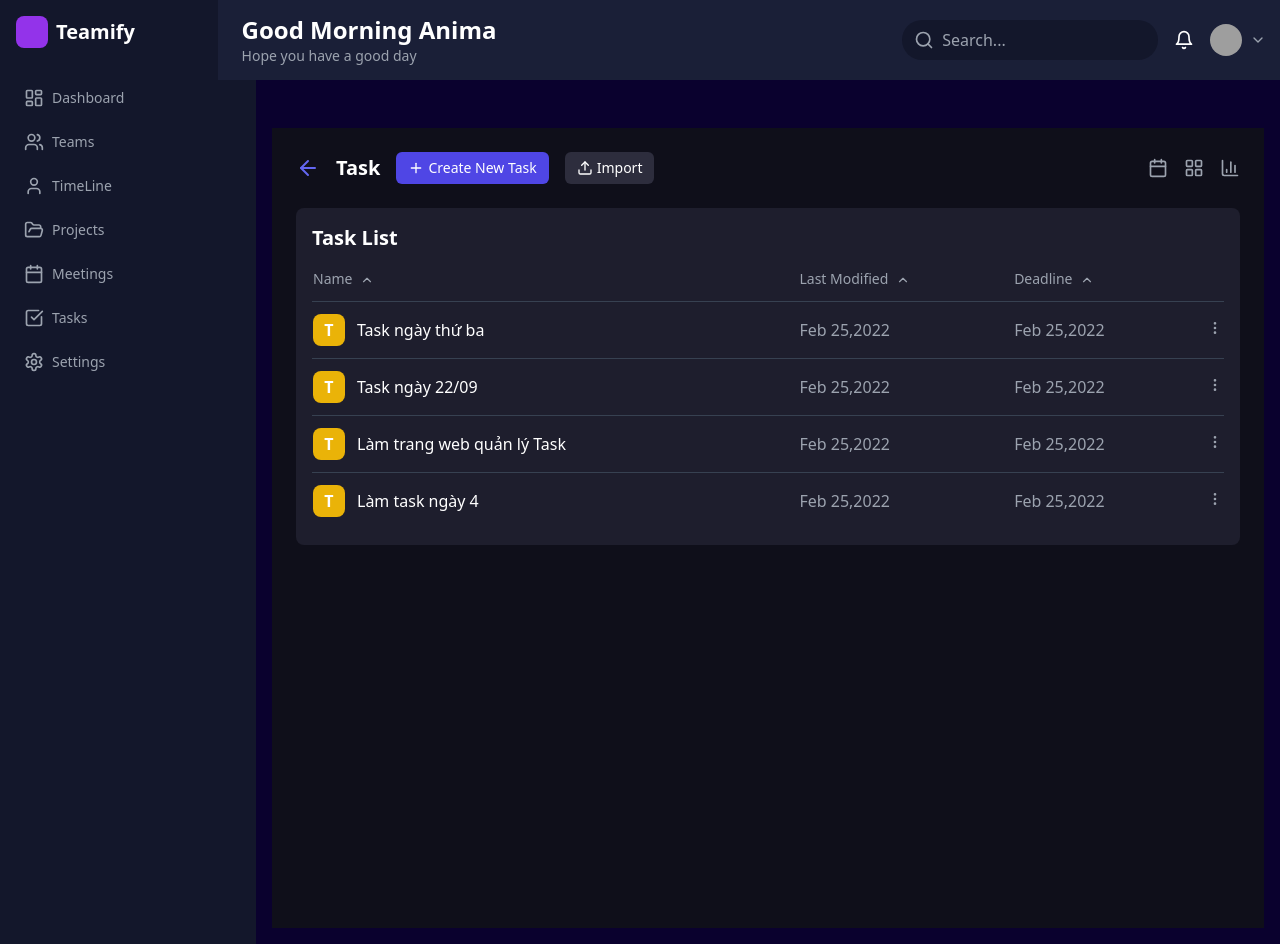
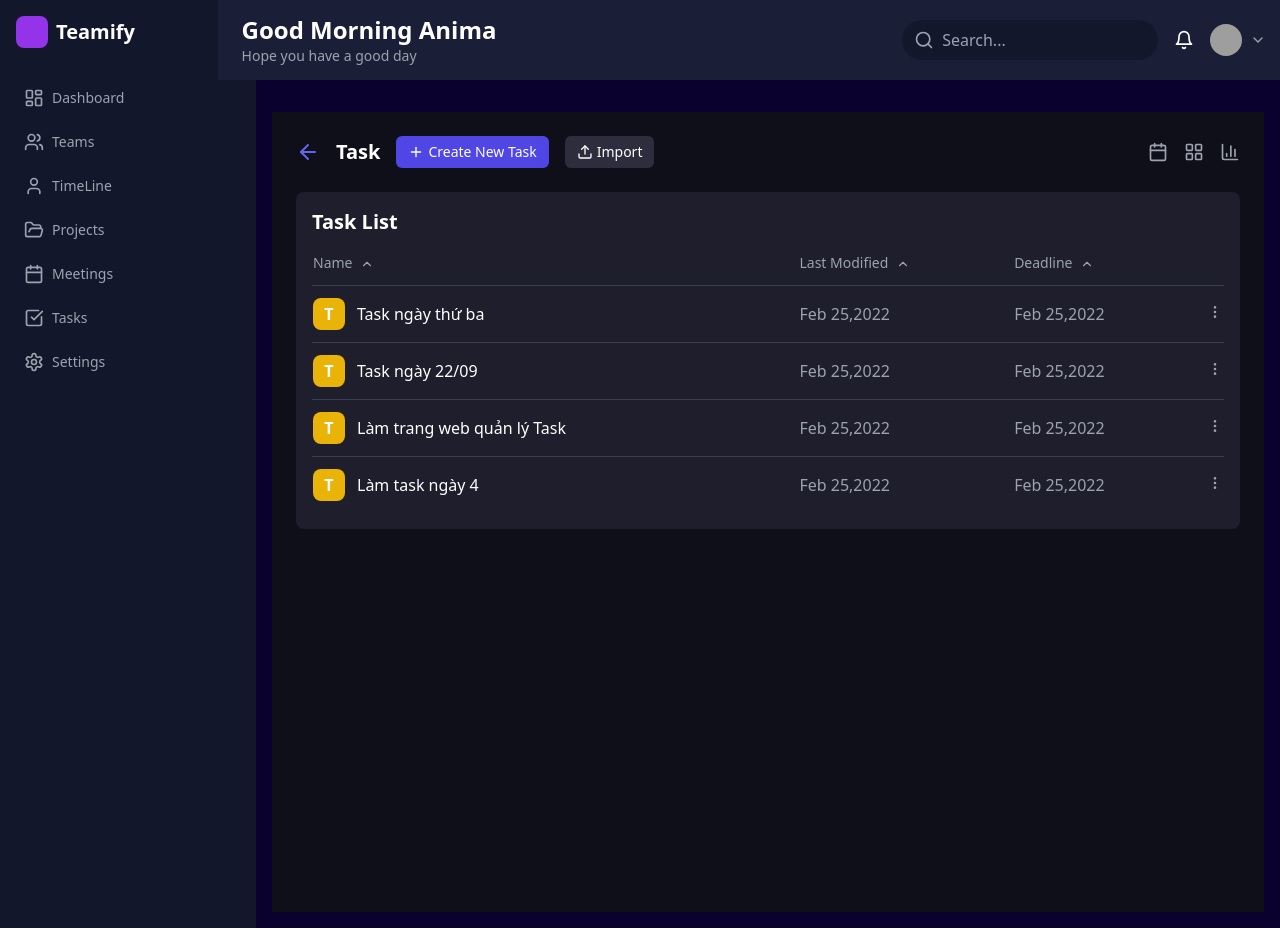
Before and after one commit to carp-team-llc/izy-task-frontend, a React (Vite) app: page /tasklist in a window 1280 px wide. Built offline with nearby package versions, Linux system fonts and the light colour scheme; no server answers; grey boxes are pictures that could not be loaded.

Commit message:
update tasklistp

```diff
--- a/src/component/tasklist/TaskList.tsx
+++ b/src/component/tasklist/TaskList.tsx
@@ -15,8 +15,8 @@ type TaskListProps = {
 };
 
 const TaskList: React.FC<TaskListProps> = ({ title, tasks, showAll = false }) => (
-  <div className="bg-[#1a1f37] rounded-lg p-4 mb-4">
-    <div className="flex justify-between items-center mb-4">
+  <div className="bg-[#1a1f37] rounded-lg p-4 mb-3">
+    <div className="flex justify-between items-center mb-3">
       <h3 className="text-white text-lg font-semibold">{title}</h3>
       {showAll && (
         <NavLink to="/tasklist">
--- a/src/page/Task/TaskListp.tsx
+++ b/src/page/Task/TaskListp.tsx
@@ -11,7 +11,7 @@ const TaskListp: React.FC = () => {
   ]
 
   return (
-    <div className="bg-[#0F0F1A] text-white p-6 min-h-screen mt-28">
+    <div className="bg-[#0F0F1A] text-white p-6 min-h-screen mt-24">
       <header className="flex items-center justify-between mb-6">
         <div className="flex items-center space-x-4">
           <NavLink to="/task" className="text-indigo-500 flex items-center">
```
